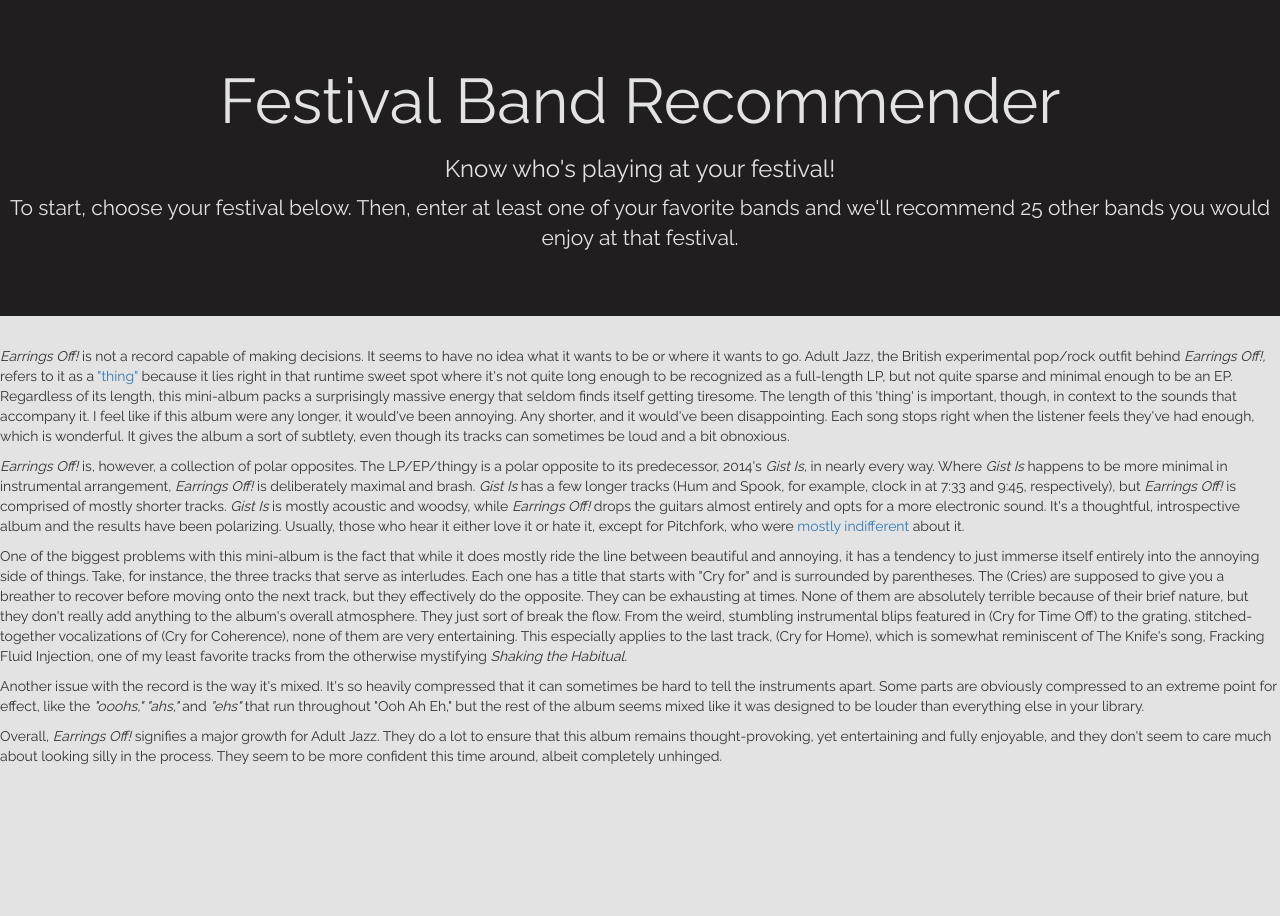
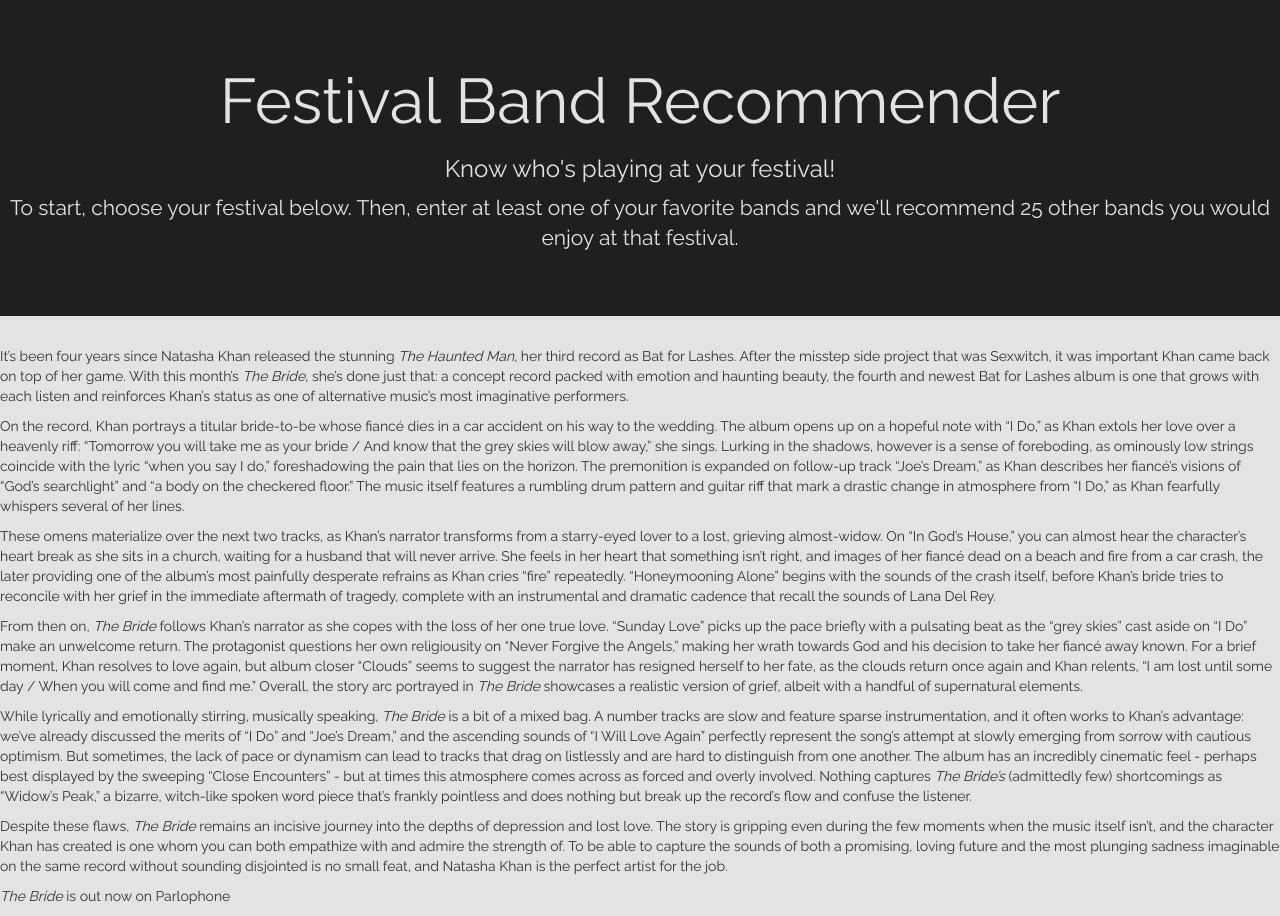
Before and after one commit to TrellixVulnTeam/recommend-indie-band_2WIM, a Flask app: page /test in a window 1280 px wide. Shown: the part 73-989 px from the top of the page. Before the commit the page ends 838 px from the top, so only its background shows below. Run offline with Flask 2, Linux system fonts and the light colour scheme; some libraries are stand-ins or nearby versions.

Commit message:
new review

```diff
--- a/app/templates/album_review.html
+++ b/app/templates/album_review.html
@@ -53,6 +53,8 @@
 		<img class="img-circle" src="{{url_for('static', filename='images/writers/brock.jpg')}}"></img>
 		{% elif review_info[3] == 'Hyper Typewriter' %}
 		<img class="img-circle" src="{{url_for('static', filename='images/writers/hyper.png')}}"></img>
+		{% elif review_info[3] == "Michael O'Neill" %}
+		<img class="img-circle" src="{{url_for('static', filename='images/writers/michael.png')}}"></img>
 		{% endif %}
 	Written by: {{ review_info[3] }}
 </h4>
--- a/app/templates/all_reviews.html
+++ b/app/templates/all_reviews.html
@@ -42,7 +42,7 @@
 			<p class="hiddenArtist{{ loop.index }}">{{ review[0] }}</p>
 			<p class="hiddenAlbum{{ loop.index }}">{{ review[1] }}</p>
 		 <h2>{{ review[2] }}</h2>
-		 <p>{{ review[3] }}</p>
+		 <p>{{ review[3] | safe }}</p>
 	 </div>
 	 {% endfor %}
  </div>
--- a/app/templates/example.html
+++ b/app/templates/example.html
@@ -29,11 +29,49 @@
   <p> To start, choose your festival below. Then, enter at least one of your favorite bands and
   we'll recommend 25 other bands you would enjoy at that festival.</p>
 </div>
+<p>It’s been four years since Natasha Khan released the stunning <i>The Haunted Man</i>, her third record as Bat for Lashes.
+	After the misstep side project that was Sexwitch, it was important Khan came back on top of her game.
+	With this month’s <i>The Bride</i>, she’s done just that: a concept record packed with emotion and haunting beauty, the fourth and newest Bat for Lashes album is one that grows with each
+	listen and reinforces Khan’s status as one of alternative music’s most imaginative performers.
+</p>
+<p>
+	On the record, Khan portrays a titular bride-to-be whose fiancé dies in a car accident on his way to the wedding.
+	The album opens up on a hopeful note with “I Do,” as Khan extols her love over a heavenly riff: “Tomorrow you will take me as your bride / And know that the grey skies will blow away,” she sings.
+	Lurking in the shadows, however is a sense of foreboding, as ominously low strings coincide with the lyric “when you say I do,” foreshadowing the pain that lies on the horizon.
+	The premonition is expanded on follow-up track “Joe’s Dream,” as Khan describes her fiancé’s visions of “God’s searchlight” and “a body on the checkered floor.”
+	The music itself features a rumbling drum pattern and guitar riff that mark a drastic change in atmosphere from “I Do,” as Khan fearfully whispers several of her lines.
+</p>
+<p>
+	These omens materialize over the next two tracks, as Khan’s narrator transforms from a starry-eyed lover to a lost, grieving almost-widow.
+	On “In God’s House,” you can almost hear the character’s heart break as she sits in a church, waiting for a husband that will never arrive.
+	She feels in her heart that something isn’t right, and images of her fiancé dead on a beach and fire from a car crash,
+	the later providing one of the album’s most painfully desperate refrains as Khan cries “fire” repeatedly. “Honeymooning Alone” begins with the sounds of the crash itself,
+	before Khan’s bride tries to reconcile with her grief in the immediate aftermath of tragedy, complete with an instrumental and dramatic cadence that recall the sounds of Lana Del Rey.
+</p>
+<p>
+	From then on, <i>The Bride</i> follows Khan’s narrator as she copes with the loss of her one true love.
+	“Sunday Love” picks up the pace briefly with a pulsating beat as the “grey skies” cast aside on “I Do” make an unwelcome return.
+	The protagonist questions her own religiousity on “Never Forgive the Angels,” making her wrath towards God and his decision to take her fiancé away known.
+	For a brief moment, Khan resolves to love again, but album closer “Clouds” seems to suggest the narrator has resigned herself to her fate, as the clouds return once again and Khan relents,
+	“I am lost until some day / When you will come and find me.” Overall, the story arc portrayed in <i>The Bride</i> showcases a realistic version of grief, albeit with a handful of supernatural elements.
+</p>
+<p>
+	While lyrically and emotionally stirring, musically speaking, <i>The Bride</i> is a bit of a mixed bag.
+	A number tracks are slow and feature sparse instrumentation, and it often works to Khan’s advantage: we’ve already discussed the merits of “I Do” and “Joe’s Dream,”
+	and the ascending sounds of “I Will Love Again” perfectly represent the song’s attempt at slowly emerging from sorrow with cautious optimism.
+	But sometimes, the lack of pace or dynamism can lead to tracks that drag on listlessly and are hard to distinguish from one another.
+	The album has an incredibly cinematic feel - perhaps best displayed by the sweeping “Close Encounters” - but at times this atmosphere comes across as forced and overly involved.
+	Nothing captures <i>The Bride’s</i> (admittedly few) shortcomings as “Widow’s Peak,” a bizarre, witch-like spoken word piece that’s frankly pointless and does nothing but break up the record’s
+	flow and confuse the listener.
+</p>
+<p>
+Despite these flaws, <i>The Bride</i> remains an incisive journey into the depths of depression and lost love.
+The story is gripping even during the few moments when the music itself isn’t, and the character Khan has created is one whom you can both empathize with and admire the strength of.
+To be able to capture the sounds of both a promising, loving future and the most plunging sadness imaginable on the same record without sounding disjointed is no small feat,
+and Natasha Khan is the perfect artist for the job.
+</p>
+<p>
+<i>The Bride</i> is out now on Parlophone
+</p>
 
-
-<p><i>Earrings Off!</i> is not a record capable of making decisions. It seems to have no idea what it wants to be or where it wants to go. Adult Jazz, the British experimental pop/rock outfit behind <i>Earrings Off!,</i> refers to it as a <a href="http://adultjazz.tumblr.com/post/142258417319">"thing"</a> because it lies right in that runtime sweet spot where it's not quite long enough to be recognized as a full-length LP, but not quite sparse and minimal enough to be an EP. Regardless of its length, this mini-album packs a surprisingly massive energy that seldom finds itself getting tiresome. The length of this 'thing' is important, though, in context to the sounds that accompany it. I feel like if this album were any longer, it would've been annoying. Any shorter, and it would've been disappointing. Each song stops right when the listener feels they've had enough, which is wonderful. It gives the album a sort of subtlety, even though its tracks can sometimes be loud and a bit obnoxious.<br />
-   <p><i>Earrings Off!</i> is, however, a collection of polar opposites. The LP/EP/thingy is a polar opposite to its predecessor, 2014's <i>Gist Is,</i> in nearly every way. Where <i>Gist Is</i> happens to be more minimal in instrumental arrangement, <i>Earrings Off!</i> is deliberately maximal and brash. <i>Gist Is</i> has a few longer tracks (Hum and Spook, for example, clock in at 7:33 and 9:45, respectively), but <i>Earrings Off!</i> is comprised of mostly shorter tracks. <i>Gist Is</i> is mostly acoustic and woodsy, while <i>Earrings Off!</i> drops the guitars almost entirely and opts for a more electronic sound. It's a thoughtful, introspective album and the results have been polarizing. Usually, those who hear it either love it or hate it, except for Pitchfork, who were <a href="http://pitchfork.com/reviews/albums/21936-earrings-off/">mostly indifferent</a> about it.<br />
-   <p>One of the biggest problems with this mini-album is the fact that while it does mostly ride the line between beautiful and annoying, it has a tendency to just immerse itself entirely into the annoying side of things. Take, for instance, the three tracks that serve as interludes. Each one has a title that starts with "Cry for" and is surrounded by parentheses. The (Cries) are supposed to give you a breather to recover before moving onto the next track, but they effectively do the opposite. They can be exhausting at times. None of them are absolutely terrible because of their brief nature, but they don't really add anything to the album's overall atmosphere. They just sort of break the flow. From the weird, stumbling instrumental blips featured in (Cry for Time Off) to the grating, stitched-together vocalizations of (Cry for Coherence), none of them are very entertaining. This especially applies to the last track, (Cry for Home), which is somewhat reminiscent of The Knife's song, Fracking Fluid Injection, one of my least favorite tracks from the otherwise mystifying <i>Shaking the Habitual.</i></p>
-   <p>Another issue with the record is the way it's mixed. It's so heavily compressed that it can sometimes be hard to tell the instruments apart. Some parts are obviously compressed to an extreme point for effect, like the <i>"ooohs," "ahs,"</i> and <i>"ehs"</i> that run throughout "Ooh Ah Eh," but the rest of the album seems mixed like it was designed to be louder than everything else in your library.<br />
-   <p>Overall, <i>Earrings Off!</i> signifies a major growth for Adult Jazz. They do a lot to ensure that this album remains thought-provoking, yet entertaining and fully enjoyable, and they don't seem to care much about looking silly in the process. They seem to be more confident this time around, albeit completely unhinged.
 {% endblock %}
--- a/app/templates/reviews.html
+++ b/app/templates/reviews.html
@@ -38,7 +38,7 @@
 			<p class="hiddenArtist{{ loop.index }}">{{ review[0] }}</p>
 			<p class="hiddenAlbum{{ loop.index }}">{{ review[1] }}</p>
 		 <h2>{{ review[2] }}</h2>
-		 <p>{{ review[3] }}</p>
+		 <p>{{ review[3] | safe }}</p>
 	 </div>
 	 {% endfor %}
  </div>
```
Also changed, not shown: app/static/images/writers/michael.png (added).
